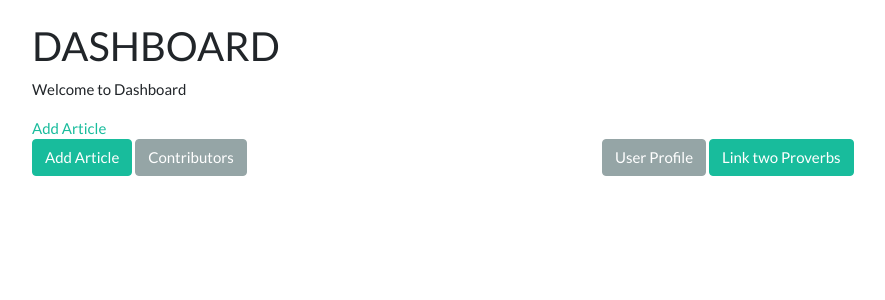
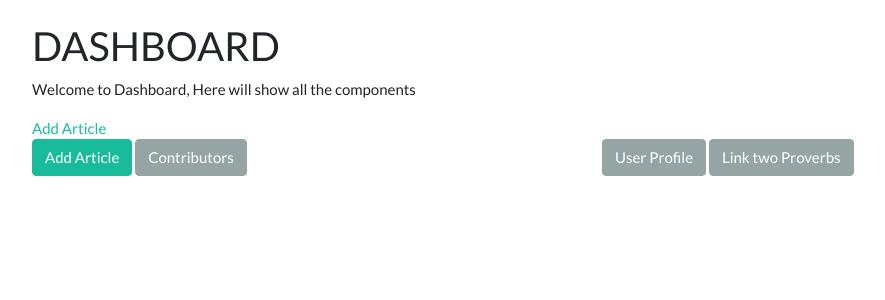
Before and after one commit to fWd82/Proverbona1, a CodeIgniter app: page /proverbona1/ in a window 1280 px wide. Shown: the part 71-371 px from the top of the page, without its empty margins (53-938 px from the left). Run offline with CodeIgniter, Linux system fonts and the light colour scheme; the visitor is signed in with stand-in values (Sample User, id 1).

Commit message:
Fixing class of btn

```diff
--- a/application/views/admin/dashboard.php
+++ b/application/views/admin/dashboard.php
@@ -4,7 +4,7 @@
     <?php
 
         echo "<br><h2> DASHBOARD </h2>";
-        echo "<p> Welcome to Dashboard </p>";
+        echo "<p> Welcome to Dashboard, Here will show all the components </p>";
         echo anchor('http://localhost/proverbona1/dashboard/insert_proverb', 'Add Article', 'title="Add Article"');
     ?>
     <br>
@@ -17,7 +17,7 @@
     </div>
     <div class="col-lg-6">
         <a class="btn btn-secondary" title="User Profile" href="http://localhost/proverbona1/dashboard/user_profile">User Profile</a>
-        <a class="btn btn-success" title="Link two Proverbs" href="http://localhost/proverbona1/dashboard/link">Link two Proverbs</a>
+        <a class="btn btn-secondary" title="Link two Proverbs" href="http://localhost/proverbona1/dashboard/link">Link two Proverbs</a>
 
     </div>
 </div>
```
